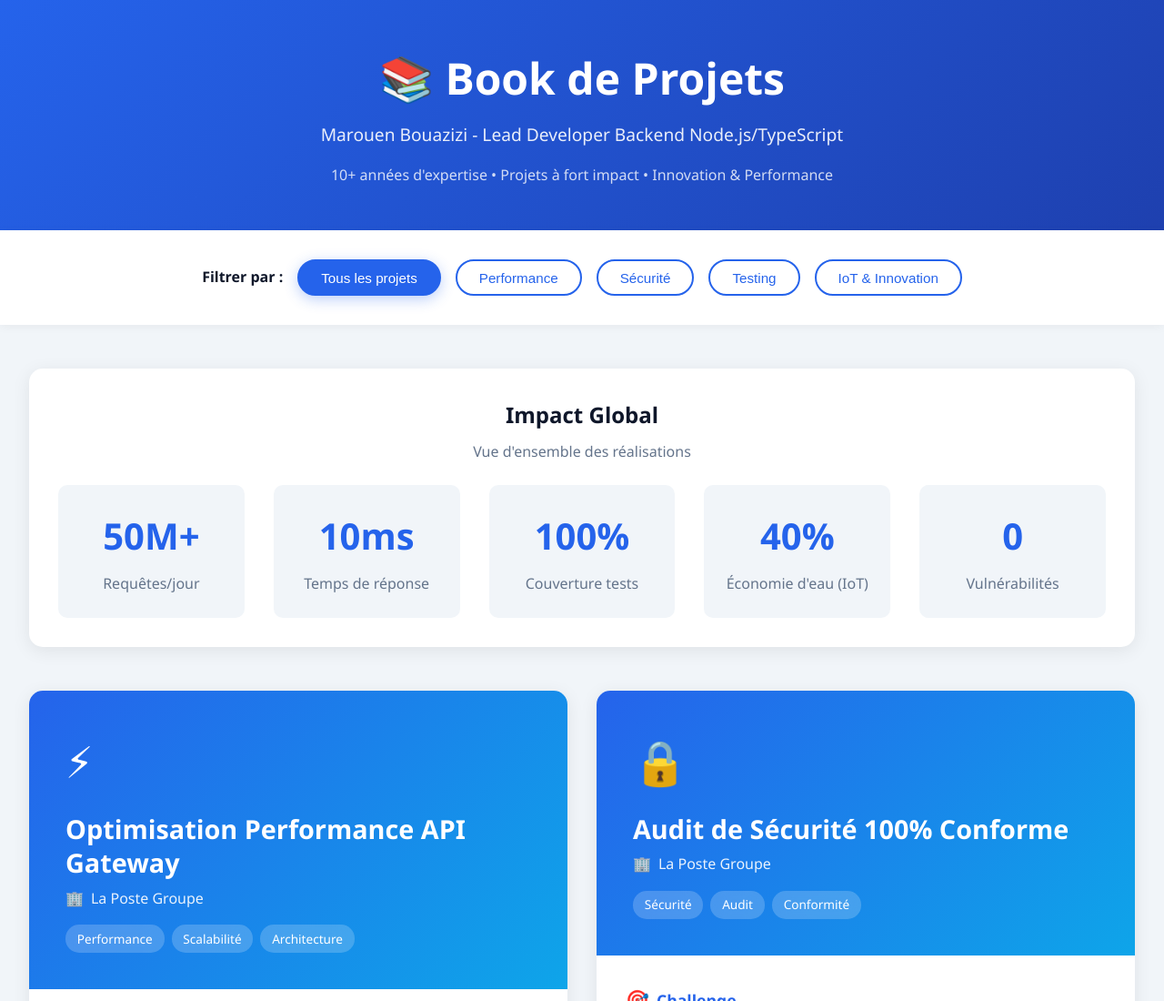
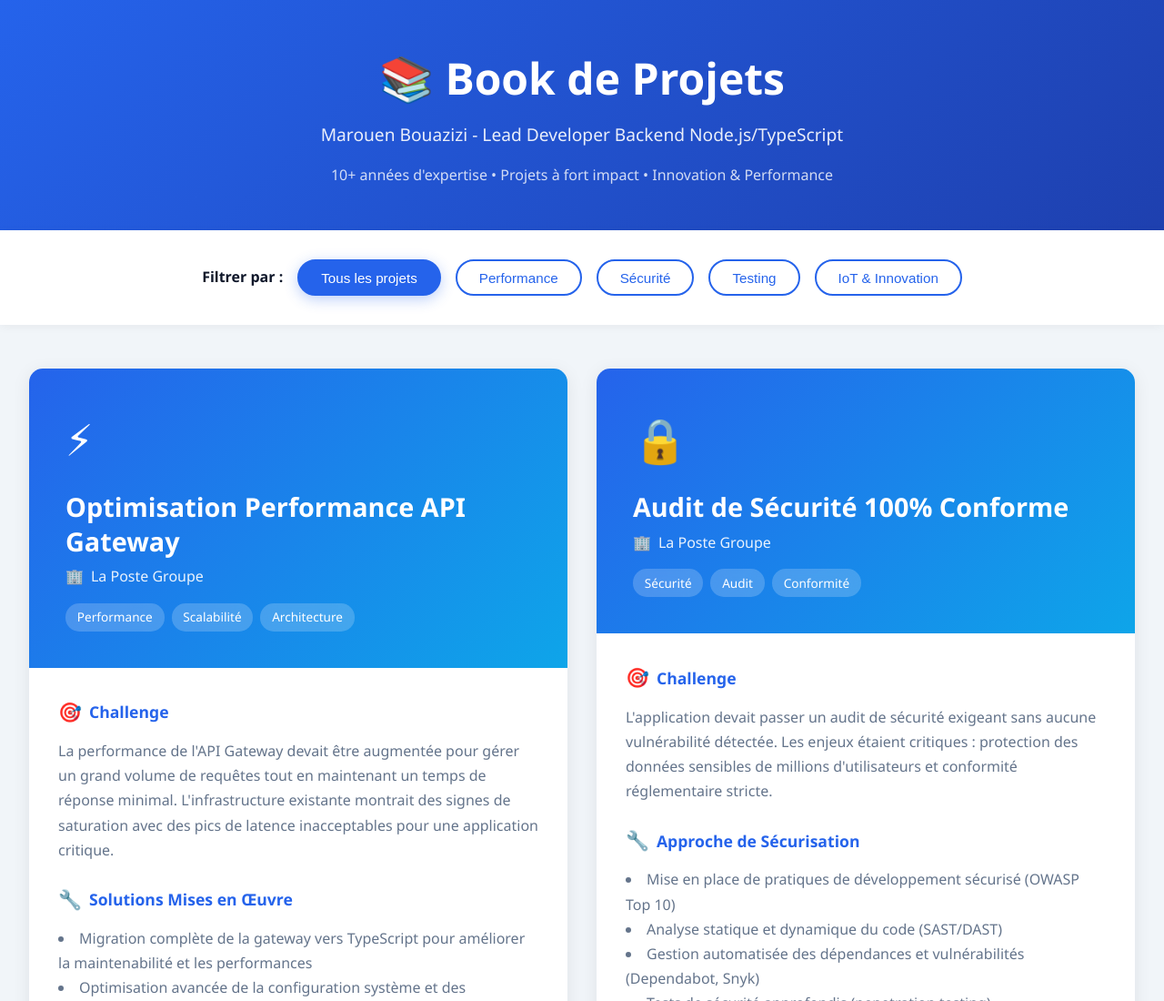
Before and after one commit to MarouenBouazizi/projects-book, a plain HTML site: page index.html in a window 1280 px wide. Shown: the top 1100 px of the page at 91% size. Drawn offline with Linux system fonts and the light colour scheme.

Commit message:
Update index.html

```diff
--- a/index.html
+++ b/index.html
@@ -452,33 +452,6 @@
 
     <!-- Main Container -->
     <div class="container">
-        <!-- Stats Summary -->
-        <div class="stats-summary">
-            <h2 style="text-align: center; color: var(--dark); margin-bottom: 0.5rem;">Impact Global</h2>
-            <p style="text-align: center; color: var(--gray); margin-bottom: 1rem;">Vue d'ensemble des réalisations</p>
-            <div class="stats-grid">
-                <div class="stat-card">
-                    <div class="stat-number">50M+</div>
-                    <div class="stat-label">Requêtes/jour</div>
-                </div>
-                <div class="stat-card">
-                    <div class="stat-number">10ms</div>
-                    <div class="stat-label">Temps de réponse</div>
-                </div>
-                <div class="stat-card">
-                    <div class="stat-number">100%</div>
-                    <div class="stat-label">Couverture tests</div>
-                </div>
-                <div class="stat-card">
-                    <div class="stat-number">40%</div>
-                    <div class="stat-label">Économie d'eau (IoT)</div>
-                </div>
-                <div class="stat-card">
-                    <div class="stat-number">0</div>
-                    <div class="stat-label">Vulnérabilités</div>
-                </div>
-            </div>
-        </div>
 
         <!-- Projects Grid -->
         <div class="projects-grid">
```
